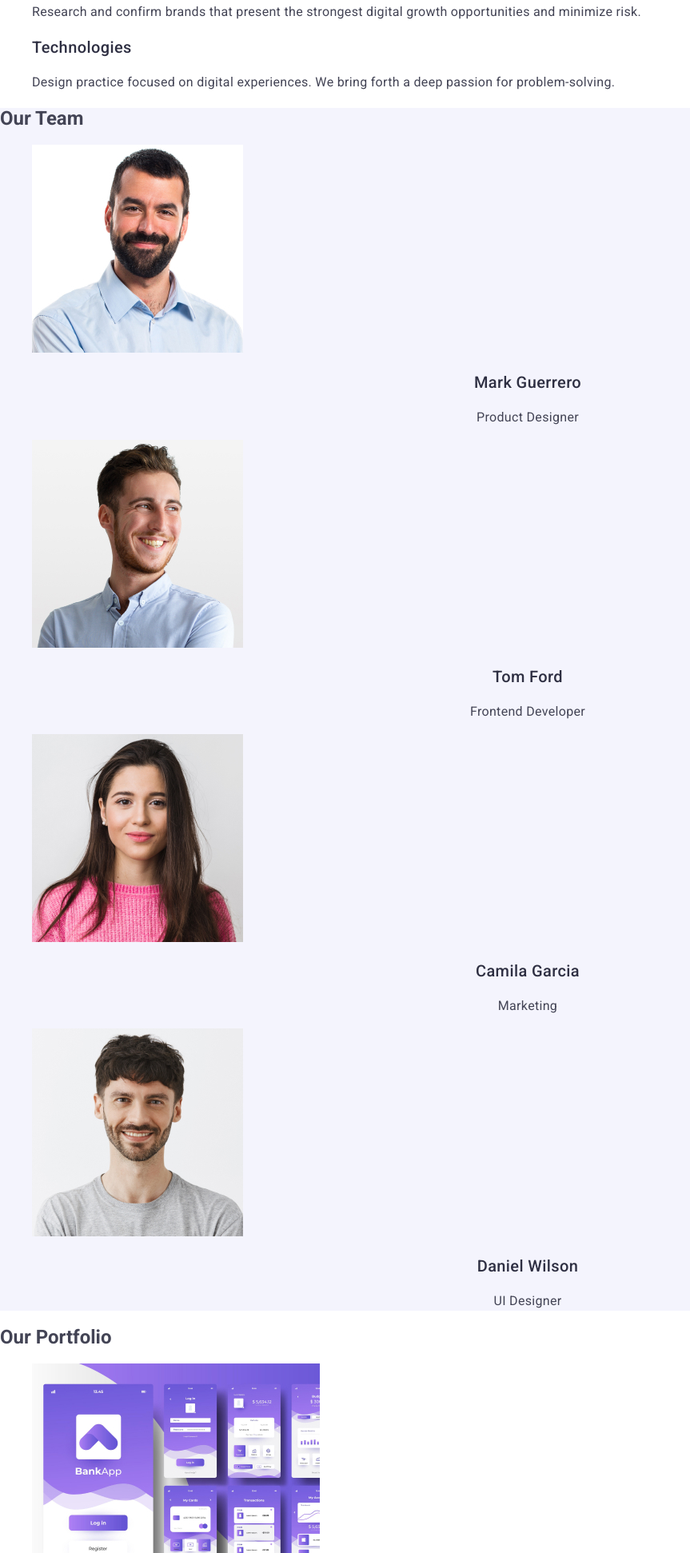
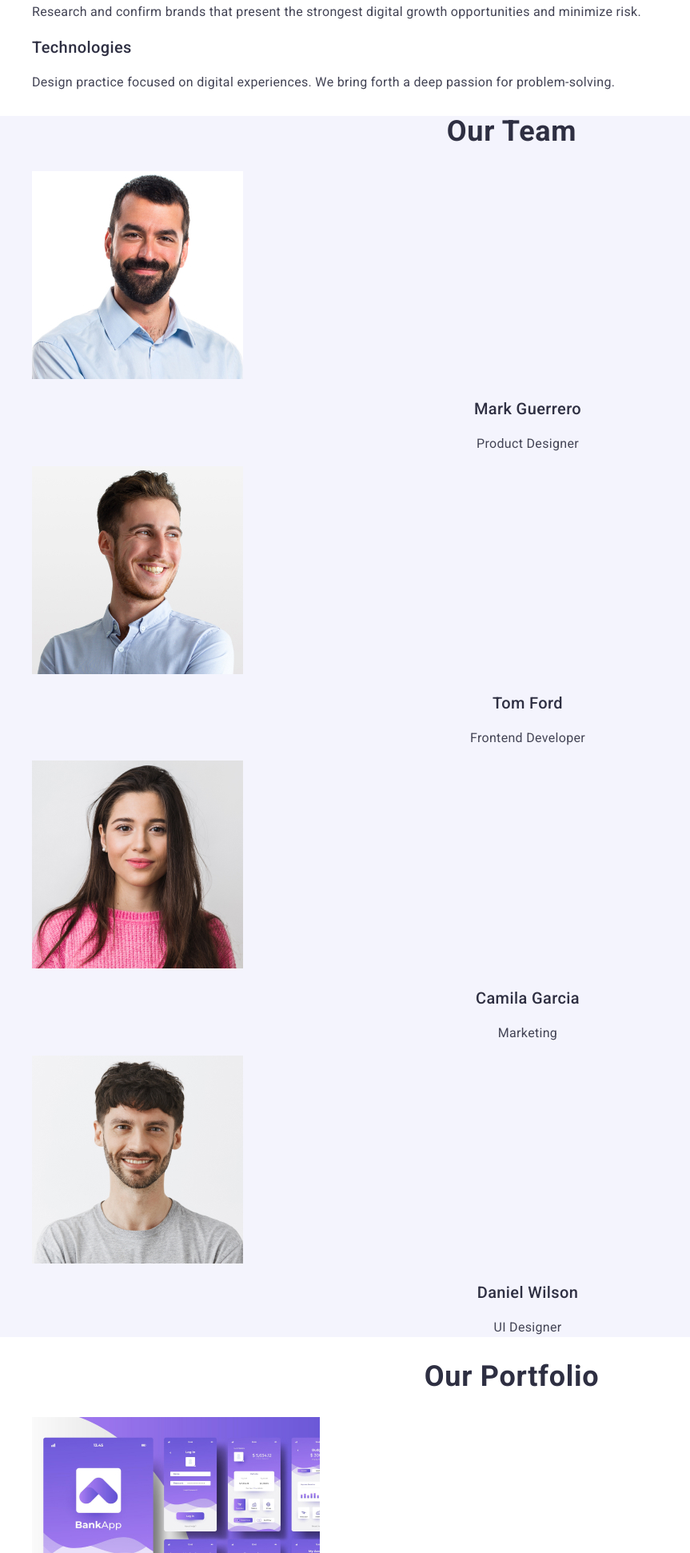
Before and after one commit to ArtemGoiT/goit-markup-hw-02, a plain HTML site: page index.html in a window 1280 px wide. Shown: the part 1106-3048 px from the top of the page at 80% size, without its empty margins (0-863 px from the left). Drawn offline with nearby package versions, Linux system fonts and the light colour scheme.

Commit message:
Update styels.css

```diff
--- a/css/styels.css
+++ b/css/styels.css
@@ -192,7 +192,18 @@ letter-spacing: 0.64px;
     letter-spacing: 0.32px;}
 
 .section-photo {background:  #F4F4FD;}
-.main-subtitle-photo {line-height: 1.11}
+.main-subtitle-photo { color: var(--NAVY-BLUE, #2E2F42);
+    text-align: center;
+
+    /* Header 2 */
+    font-family: Roboto;
+    font-size: 36px;
+    font-style: normal;
+    font-weight: 700;
+    line-height: 40px;
+    /* 111.111% */
+    letter-spacing: 0.72px;
+    text-transform: capitalize;line-height: 1.11}
 .section-photo-list {}
 
 .photo-item {}
@@ -215,7 +226,7 @@ letter-spacing: 0.64px;
     text-align: center;
 
     /* Body */
-    font-family: Roboto;
+    font-family: 'Roboto';
     font-size: 16px;
     font-style: normal;
     font-weight: 400;
@@ -224,7 +235,18 @@ letter-spacing: 0.64px;
     letter-spacing: 0.32px;}
 
 .section-images {background: #FFF;}
-.main-subtitle-images {line-height: 1.11}
+.main-subtitle-images { color: var(--NAVY-BLUE, #2E2F42);
+    text-align: center;
+
+    /* Header 2 */
+    font-family: 'Roboto';
+    font-size: 36px;
+    font-style: normal;
+    font-weight: 700;
+    line-height: 40px;
+    /* 111.111% */
+    letter-spacing: 0.72px;
+    text-transform: capitalize;line-height: 1.11}
 
 .images-list {}
 
```
